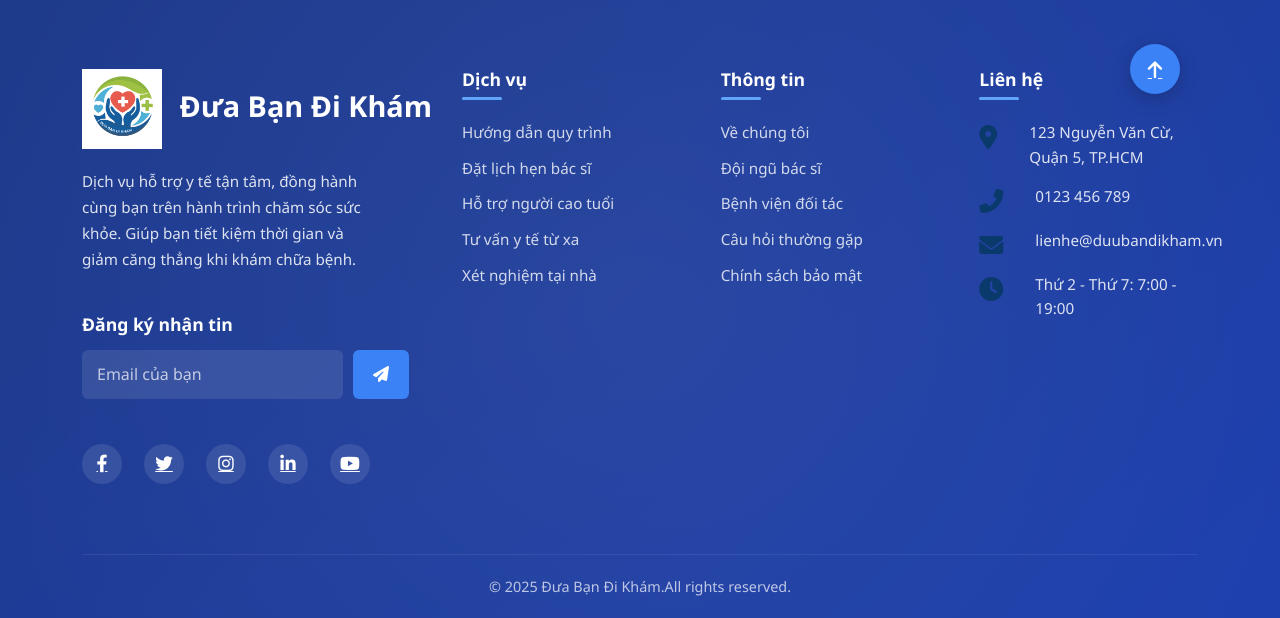
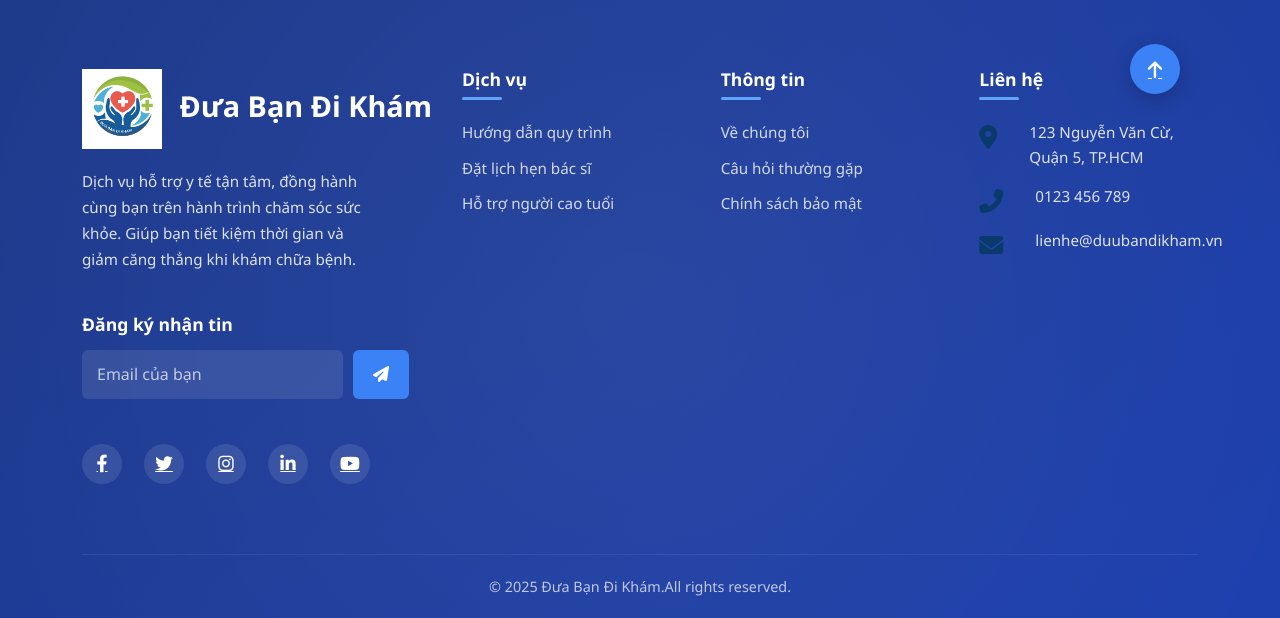
Before and after one commit to sonrasa2k/webDuaBanDiKham, a Flask app: page / in a window 1280 px wide. Shown: the part 3470-4088 px from the top of the page. Run offline with Flask 3, Linux system fonts and the light colour scheme.

Commit message:
fix index

```diff
--- a/static/js/footer.js
+++ b/static/js/footer.js
@@ -51,8 +51,6 @@ export function renderFooter() {
                   <li><a href="#">Hướng dẫn quy trình</a></li>
                   <li><a href="#">Đặt lịch hẹn bác sĩ</a></li>
                   <li><a href="#">Hỗ trợ người cao tuổi</a></li>
-                  <li><a href="#">Tư vấn y tế từ xa</a></li>
-                  <li><a href="#">Xét nghiệm tại nhà</a></li>
                 </ul>
               </div>
 
@@ -60,8 +58,6 @@ export function renderFooter() {
                 <h5 class="footer-heading">Thông tin</h5>
                 <ul class="footer-links">
                   <li><a href="#">Về chúng tôi</a></li>
-                  <li><a href="#">Đội ngũ bác sĩ</a></li>
-                  <li><a href="#">Bệnh viện đối tác</a></li>
                   <li><a href="#">Câu hỏi thường gặp</a></li>
                   <li><a href="#">Chính sách bảo mật</a></li>
                 </ul>
@@ -88,13 +84,6 @@ export function renderFooter() {
                     <i class="fas fa-envelope contact-icon"></i>
                     <div class="contact-text-footer">
                       <a href="mailto:lienhe@duubandikham.vn">lienhe@duubandikham.vn</a>
-                    </div>
-                  </div>
-
-                  <div class="contact-item-footer">
-                    <i class="fas fa-clock contact-icon"></i>
-                    <div class="contact-text-footer">
-                      Thứ 2 - Thứ 7: 7:00 - 19:00
                     </div>
                   </div>
                 </div>
--- a/templates/index.html
+++ b/templates/index.html
@@ -615,15 +615,6 @@ Không ai cả. Và chính điều đó khiến tôi cảm thấy bất lực.</
                     <a href="mailto:lienhe@duubandikham.vn">lienhe@duubandikham.vn</a>
                   </div>
                 </div>
-                <div class="contact-item">
-                  <div class="contact-icon">
-                    <i class="fas fa-clock"></i>
-                  </div>
-                  <div class="contact-text">
-                    <h4>Giờ làm việc</h4>
-                    <p>Thứ 2 - Thứ 7: 7:00 - 19:00</p>
-                  </div>
-                </div>
               </div>
             </div>
             <div class="text-center mt-4">
```
